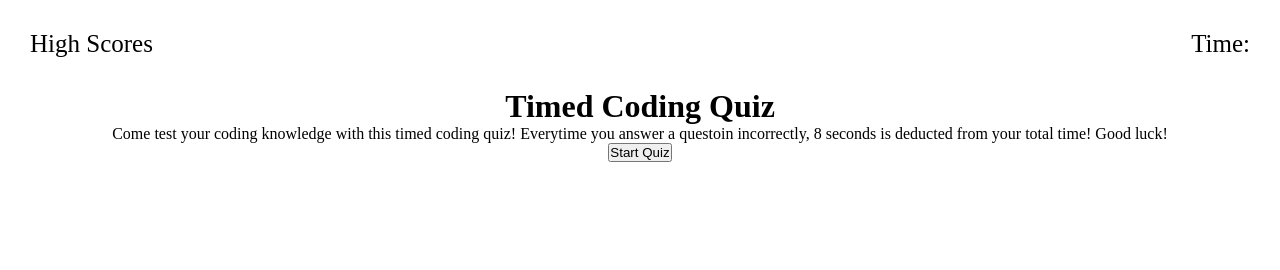
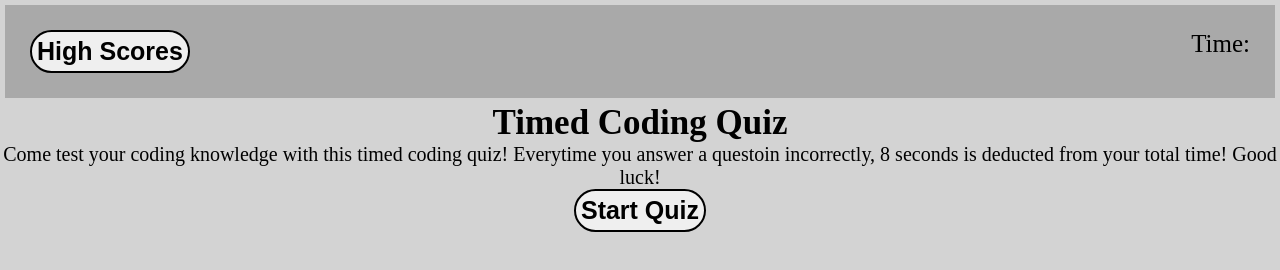
Before and after one commit to MCN17/code-quiz, a plain HTML site: page index.html in a window 1280 px wide. Drawn offline with Linux system fonts and the light colour scheme; files whose address does not match are found by name.

Commit message:
added style to buttons

```diff
--- a/assets/style.css
+++ b/assets/style.css
@@ -4,9 +4,14 @@
     box-sizing: border-box;
 }
 
+body {
+    background-color: lightgray;
+}
+
 header {
     padding: 10px;
     margin: 5px;
+     background-color: darkgray;
 
 }
 
@@ -33,12 +38,30 @@ main {
 
 .intro-text p {
     text-align: center;
+    font-size: 20px;
 }
 
 .intro-text h1 {
     text-align: center;
+    font-size: 35px;
 }
 
 .start-quiz {
     text-align: center;
 }
+
+button {
+    font-size: 25px;
+    font-weight: bold;
+    padding: 5px;
+    border: solid 2px black;
+    border-radius: 25px;
+}
+
+.btn:hover {
+    background-color: darkgray;
+}
+
+.high-scores:hover {
+    background-color: lightgray;
+}
--- a/index.html
+++ b/index.html
@@ -8,7 +8,7 @@
     <body>
         <header>
             <ul>
-                <li class="high-scores">High Scores</li>
+                <li><button class="high-scores">High Scores</button></li>
                 <li class="timer">Time:</li>
             </ul>
         </header>
```
